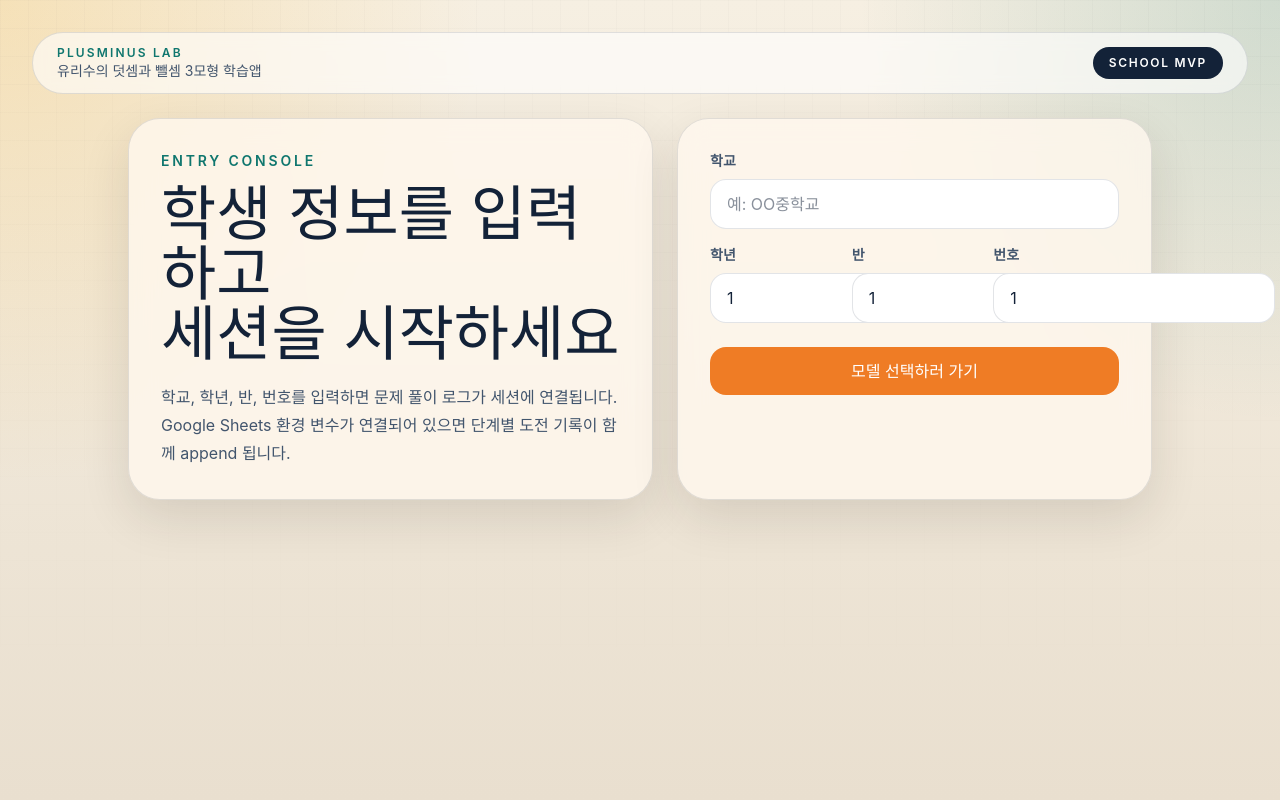
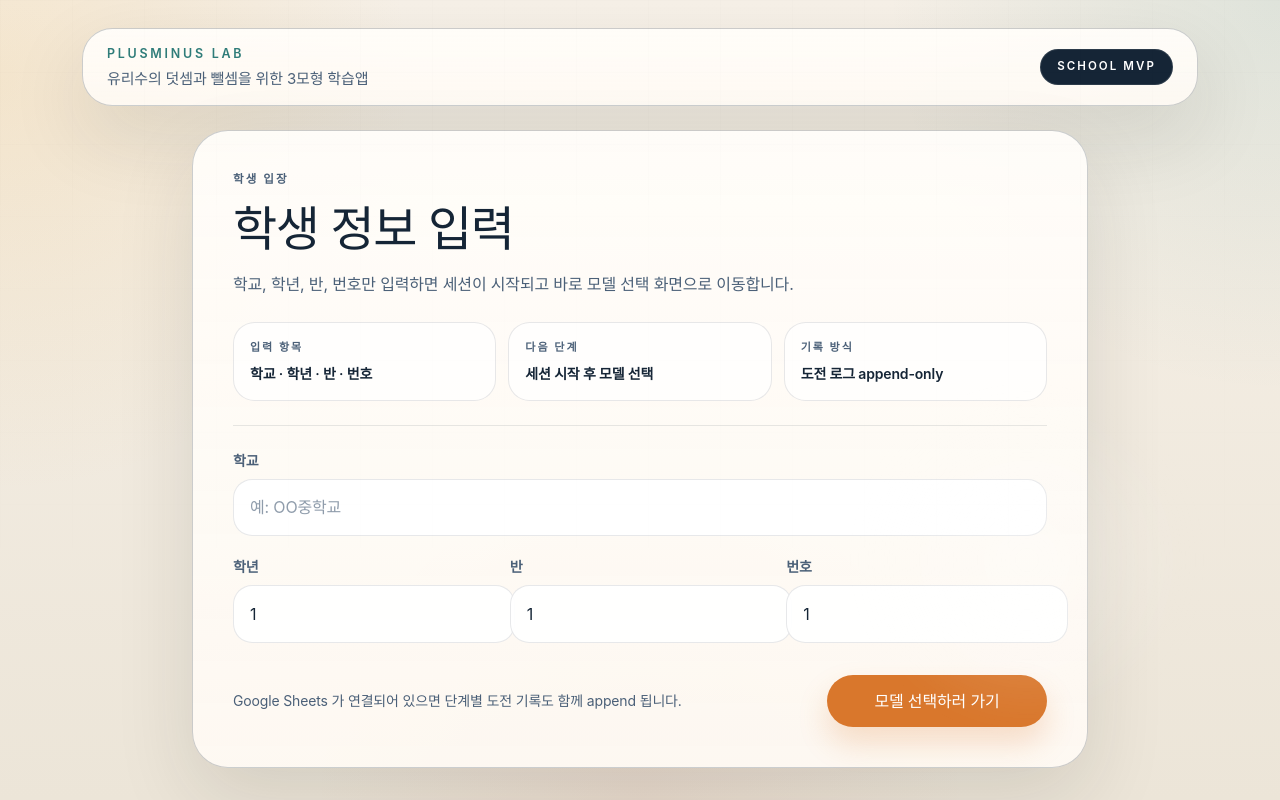
Before and after one commit to BeomjinSouth/plusminus, a Next.js app: page /enter in a window 1280 px wide. Built offline with nearby package versions, Linux system fonts and the light colour scheme; a web font is replaced by a local one.

Commit message:
feat: refine landing and entry presentation

```diff
--- a/src/app/enter/page.tsx
+++ b/src/app/enter/page.tsx
@@ -6,6 +6,12 @@ import { useState } from "react";
 import { Button } from "@/components/common/button";
 import { AppFrame } from "@/components/layout/app-frame";
 import { saveSessionState } from "@/lib/storage";
+
+const entryFacts = [
+  { label: "입력 항목", value: "학교 · 학년 · 반 · 번호" },
+  { label: "다음 단계", value: "세션 시작 후 모델 선택" },
+  { label: "기록 방식", value: "도전 로그 append-only" },
+];
 
 export default function EnterPage() {
   const router = useRouter();
@@ -60,70 +66,79 @@ export default function EnterPage() {
 
   return (
     <AppFrame>
-      <section className="mx-auto grid max-w-5xl gap-6 lg:grid-cols-[1.05fr_0.95fr]">
-        <div className="panel rounded-[2rem] px-6 py-8 md:px-8">
-          <p className="text-sm font-semibold uppercase tracking-[0.2em] text-[var(--sea)]">
-            Entry Console
-          </p>
-          <h1 className="mt-3 font-[var(--font-display)] text-5xl leading-none md:text-6xl">
-            학생 정보를 입력하고
-            <br />
-            세션을 시작하세요
+      <section className="mx-auto w-full max-w-4xl">
+        <div className="panel-strong rounded-[2.25rem] p-6 md:p-8 lg:p-10">
+          <div className="border-b border-[var(--line)] pb-6">
+            <div>
+              <p className="eyebrow text-[var(--sea)]">학생 입장</p>
+              <h1 className="mt-3 max-w-2xl font-[var(--font-display)] text-[2.2rem] leading-[1.2] tracking-[-0.03em] md:text-[3rem]">
+                학생 정보 입력
               </h1>
-          <p className="mt-5 max-w-xl text-sm leading-7 text-[var(--ink-soft)] md:text-base">
-            학교, 학년, 반, 번호를 입력하면 문제 풀이 로그가 세션에 연결됩니다.
-            Google Sheets 환경 변수가 연결되어 있으면 단계별 도전 기록이 함께
-            append 됩니다.
+              <p className="mt-3 max-w-xl text-sm leading-7 text-[var(--ink-soft)] md:text-base">
+                학교, 학년, 반, 번호만 입력하면 세션이 시작되고 바로 모델 선택
+                화면으로 이동합니다.
               </p>
             </div>
 
-        <form onSubmit={onSubmit} className="panel rounded-[2rem] p-6 md:p-8">
-          <div className="grid gap-4">
+            <div className="mt-6 grid gap-3 sm:grid-cols-3">
+              {entryFacts.map((fact) => (
+                <div
+                  key={fact.label}
+                  className="rounded-[1.35rem] border border-[var(--line)] bg-white/72 px-4 py-4"
+                >
+                  <p className="text-[11px] font-semibold uppercase tracking-[0.18em] text-[var(--ink-soft)]">
+                    {fact.label}
+                  </p>
+                  <p className="mt-2 text-sm font-semibold text-[var(--ink-strong)]">
+                    {fact.value}
+                  </p>
+                </div>
+              ))}
+            </div>
+          </div>
+
+          <form onSubmit={onSubmit} className="mt-6">
+            <div className="grid gap-5">
               <label className="grid gap-2">
-              <span className="text-sm font-semibold text-[var(--ink-soft)]">
-                학교
-              </span>
+                <span className="field-label">학교</span>
                 <input
                   value={school}
                   onChange={(event) => setSchool(event.target.value)}
-                className="rounded-2xl border border-[var(--line)] bg-white px-4 py-3"
+                  className="field"
                   placeholder="예: OO중학교"
                   required
                 />
               </label>
+
               <div className="grid gap-4 sm:grid-cols-3">
                 <label className="grid gap-2">
-                <span className="text-sm font-semibold text-[var(--ink-soft)]">
-                  학년
-                </span>
+                  <span className="field-label">학년</span>
                   <input
                     value={grade}
                     onChange={(event) => setGrade(event.target.value)}
-                  className="rounded-2xl border border-[var(--line)] bg-white px-4 py-3"
+                    className="field"
                     inputMode="numeric"
                     required
                   />
                 </label>
+
                 <label className="grid gap-2">
-                <span className="text-sm font-semibold text-[var(--ink-soft)]">
-                  반
-                </span>
+                  <span className="field-label">반</span>
                   <input
                     value={classNo}
                     onChange={(event) => setClassNo(event.target.value)}
-                  className="rounded-2xl border border-[var(--line)] bg-white px-4 py-3"
+                    className="field"
                     inputMode="numeric"
                     required
                   />
                 </label>
+
                 <label className="grid gap-2">
-                <span className="text-sm font-semibold text-[var(--ink-soft)]">
-                  번호
-                </span>
+                  <span className="field-label">번호</span>
                   <input
                     value={studentNo}
                     onChange={(event) => setStudentNo(event.target.value)}
-                  className="rounded-2xl border border-[var(--line)] bg-white px-4 py-3"
+                    className="field"
                     inputMode="numeric"
                     required
                   />
@@ -132,15 +147,27 @@ export default function EnterPage() {
             </div>
 
             {error ? (
-            <p className="mt-4 rounded-2xl border border-amber-200 bg-amber-50 px-4 py-3 text-sm text-amber-950">
+              <p className="mt-5 rounded-[1.4rem] border border-amber-200 bg-amber-50 px-4 py-3 text-sm text-amber-950">
                 {error}
               </p>
             ) : null}
 
-          <Button type="submit" className="mt-6" block disabled={loading}>
+            <div className="mt-8 flex flex-col gap-4 md:flex-row md:items-center md:justify-between">
+              <p className="max-w-xl text-sm leading-6 text-[var(--ink-soft)]">
+                Google Sheets 가 연결되어 있으면 단계별 도전 기록도 함께 append
+                됩니다.
+              </p>
+              <Button
+                type="submit"
+                className="rounded-full px-6 py-3.5 md:min-w-[220px] md:w-auto"
+                block
+                disabled={loading}
+              >
                 {loading ? "세션 생성 중..." : "모델 선택하러 가기"}
               </Button>
+            </div>
           </form>
+        </div>
       </section>
     </AppFrame>
   );
--- a/src/app/globals.css
+++ b/src/app/globals.css
@@ -1,19 +1,19 @@
 @import "tailwindcss";
 
 :root {
-  --bg-paper: #f6efe2;
-  --bg-wash: #e9dfcf;
-  --ink-strong: #132238;
-  --ink-soft: #42556d;
-  --panel: rgba(255, 248, 238, 0.8);
-  --panel-strong: rgba(255, 252, 247, 0.95);
-  --line: rgba(19, 34, 56, 0.12);
-  --line-strong: rgba(19, 34, 56, 0.26);
-  --sun: #ef7c25;
-  --sea: #0f766e;
-  --berry: #b9382f;
-  --gold: #f4b534;
-  --shadow: 0 18px 48px rgba(43, 35, 24, 0.12);
+  --bg-paper: #f7f1e8;
+  --bg-wash: #ece5d8;
+  --ink-strong: #152536;
+  --ink-soft: #4b6078;
+  --panel: rgba(255, 250, 244, 0.8);
+  --panel-strong: rgba(255, 252, 247, 0.94);
+  --line: rgba(21, 37, 54, 0.1);
+  --line-strong: rgba(21, 37, 54, 0.22);
+  --sun: #d9772c;
+  --sea: #2f7c79;
+  --berry: #b55243;
+  --gold: #e7b258;
+  --shadow: 0 24px 60px rgba(33, 31, 26, 0.1);
 }
 
 * {
@@ -28,10 +28,12 @@ body {
   margin: 0;
   min-height: 100vh;
   background:
-    radial-gradient(circle at top left, rgba(244, 181, 52, 0.24), transparent 32%),
-    radial-gradient(circle at top right, rgba(15, 118, 110, 0.16), transparent 28%),
+    radial-gradient(circle at 0% 10%, rgba(231, 178, 88, 0.18), transparent 28%),
+    radial-gradient(circle at 100% 0%, rgba(47, 124, 121, 0.12), transparent 26%),
+    radial-gradient(circle at 50% 100%, rgba(181, 82, 67, 0.08), transparent 32%),
     linear-gradient(180deg, var(--bg-paper), var(--bg-wash));
   color: var(--ink-strong);
+  letter-spacing: -0.01em;
 }
 
 body::before {
@@ -40,10 +42,24 @@ body::before {
   inset: 0;
   pointer-events: none;
   background-image:
-    linear-gradient(rgba(19, 34, 56, 0.03) 1px, transparent 1px),
-    linear-gradient(90deg, rgba(19, 34, 56, 0.03) 1px, transparent 1px);
-  background-size: 28px 28px;
-  mask-image: linear-gradient(180deg, rgba(0, 0, 0, 0.5), transparent 92%);
+    linear-gradient(rgba(21, 37, 54, 0.02) 1px, transparent 1px),
+    linear-gradient(90deg, rgba(21, 37, 54, 0.02) 1px, transparent 1px);
+  background-size: 72px 72px;
+  mask-image: linear-gradient(180deg, rgba(0, 0, 0, 0.42), transparent 90%);
+}
+
+body::after {
+  content: "";
+  position: fixed;
+  right: 6%;
+  bottom: 8%;
+  width: 22rem;
+  height: 22rem;
+  border-radius: 999px;
+  pointer-events: none;
+  background: radial-gradient(circle, rgba(255, 255, 255, 0.42), transparent 68%);
+  filter: blur(14px);
+  opacity: 0.55;
 }
 
 a {
@@ -52,7 +68,9 @@ a {
 }
 
 button,
-input {
+input,
+select,
+textarea {
   font: inherit;
 }
 
@@ -63,19 +81,68 @@ input {
 
 .panel {
   border: 1px solid var(--line);
-  background: var(--panel);
-  backdrop-filter: blur(14px);
+  background: linear-gradient(
+    180deg,
+    rgba(255, 251, 245, 0.84),
+    rgba(255, 248, 241, 0.74)
+  );
+  backdrop-filter: blur(18px);
   box-shadow: var(--shadow);
 }
 
 .panel-strong {
   border: 1px solid var(--line-strong);
-  background: var(--panel-strong);
-  box-shadow: var(--shadow);
+  background: linear-gradient(
+    180deg,
+    rgba(255, 253, 249, 0.96),
+    rgba(255, 250, 244, 0.9)
+  );
+  box-shadow: 0 30px 80px rgba(33, 31, 26, 0.12);
 }
 
 .section-title {
   letter-spacing: 0.02em;
+}
+
+.eyebrow {
+  font-size: 0.72rem;
+  font-weight: 600;
+  letter-spacing: 0.18em;
+  text-transform: uppercase;
+  color: var(--ink-soft);
+}
+
+.field-label {
+  font-size: 0.88rem;
+  font-weight: 600;
+  color: var(--ink-soft);
+}
+
+.field {
+  min-height: 3.6rem;
+  border: 1px solid var(--line);
+  border-radius: 1.2rem;
+  background: rgba(255, 255, 255, 0.92);
+  padding: 0 1rem;
+  color: var(--ink-strong);
+  transition:
+    border-color 0.18s ease,
+    box-shadow 0.18s ease,
+    transform 0.18s ease;
+}
+
+.field::placeholder {
+  color: rgba(75, 96, 120, 0.62);
+}
+
+.field:hover {
+  border-color: var(--line-strong);
+}
+
+.field:focus {
+  outline: none;
+  border-color: rgba(47, 124, 121, 0.55);
+  box-shadow: 0 0 0 4px rgba(47, 124, 121, 0.12);
 }
 
 .rise-in {
@@ -88,6 +155,62 @@ input {
 
 .shake-soft {
   animation: shake-soft 0.28s ease-in-out;
+}
+
+.stone-chip {
+  position: relative;
+  display: inline-flex;
+  height: 2.75rem;
+  width: 2.75rem;
+  align-items: center;
+  justify-content: center;
+  border-radius: 9999px;
+  border: 1px solid transparent;
+  font-size: 0.95rem;
+  font-weight: 800;
+  box-shadow:
+    inset 0 1px 0 rgba(255, 255, 255, 0.72),
+    0 10px 18px rgba(19, 34, 56, 0.14);
+}
+
+.stone-chip::after {
+  content: "";
+  position: absolute;
+  inset: 0.3rem auto auto 0.45rem;
+  height: 0.7rem;
+  width: 1rem;
+  border-radius: 9999px;
+  background: rgba(255, 255, 255, 0.32);
+  filter: blur(0.5px);
+}
+
+.stone-chip-positive {
+  border-color: rgba(56, 189, 248, 0.34);
+  background:
+    radial-gradient(circle at 30% 28%, rgba(255, 255, 255, 0.9), transparent 24%),
+    linear-gradient(160deg, #ecfeff, #7dd3fc);
+  color: #0c4a6e;
+}
+
+.stone-chip-negative {
+  border-color: rgba(251, 146, 60, 0.34);
+  background:
+    radial-gradient(circle at 30% 28%, rgba(255, 255, 255, 0.84), transparent 24%),
+    linear-gradient(160deg, #ffedd5, #fb923c);
+  color: #7c2d12;
+}
+
+.stone-chip[data-animation="enter"] {
+  animation: stone-enter 0.38s cubic-bezier(0.2, 0.8, 0.2, 1) both;
+  animation-delay: var(--stone-delay, 0ms);
+}
+
+.stone-chip[data-animation="leave"] {
+  animation: stone-leave 0.22s ease-in both;
+}
+
+.stone-chip[data-animation="cancel"] {
+  animation: stone-cancel 0.64s cubic-bezier(0.2, 0.8, 0.2, 1) both;
 }
 
 @keyframes rise-in {
@@ -125,3 +248,66 @@ input {
     transform: translateX(5px);
   }
 }
+
+@keyframes stone-enter {
+  0% {
+    opacity: 0;
+    transform: translateY(18px) scale(0.72);
+  }
+  70% {
+    opacity: 1;
+    transform: translateY(-4px) scale(1.04);
+  }
+  100% {
+    opacity: 1;
+    transform: translateY(0) scale(1);
+  }
+}
+
+@keyframes stone-leave {
+  0% {
+    opacity: 1;
+    transform: scale(1);
+  }
+  100% {
+    opacity: 0;
+    transform: translateY(10px) scale(0.45);
+  }
+}
+
+@keyframes stone-cancel {
+  0% {
+    opacity: 1;
+    transform: translateY(0) scale(1);
+    filter: saturate(1);
+  }
+  35% {
+    transform: translateY(-6px) scale(1.08);
+    filter: saturate(1.25);
+  }
+  72% {
+    opacity: 0.85;
+    transform: translateY(4px) scale(0.72);
+  }
+  100% {
+    opacity: 0;
+    transform: translateY(14px) scale(0.18);
+    filter: saturate(0.5);
+  }
+}
+
+@media (prefers-reduced-motion: reduce) {
+  html {
+    scroll-behavior: auto;
+  }
+
+  .rise-in,
+  .pulse-good,
+  .shake-soft,
+  .stone-chip[data-animation="enter"],
+  .stone-chip[data-animation="leave"],
+  .stone-chip[data-animation="cancel"] {
+    animation-duration: 1ms !important;
+    animation-delay: 0ms !important;
+  }
+}
--- a/src/app/layout.tsx
+++ b/src/app/layout.tsx
@@ -1,11 +1,11 @@
 import type { Metadata } from "next";
-import { Do_Hyeon, IBM_Plex_Sans_KR } from "next/font/google";
+import { IBM_Plex_Sans_KR, Noto_Serif_KR } from "next/font/google";
 
 import "./globals.css";
 
-const displayFont = Do_Hyeon({
+const displayFont = Noto_Serif_KR({
   subsets: ["latin"],
-  weight: "400",
+  weight: ["500", "700"],
   variable: "--font-display",
 });
 
@@ -18,7 +18,7 @@ const bodyFont = IBM_Plex_Sans_KR({
 export const metadata: Metadata = {
   title: "PlusMinus Lab",
   description:
-    "유리수의 덧셈과 뺄셈을 셈돌, 우체부, 토끼 모델로 학습하는 게이미피케이션 웹앱",
+    "유리수의 덧셈과 뺄셈을 셈돌, 카드 점수 미션, 토끼 모델로 학습하는 수업용 웹앱",
 };
 
 export default function RootLayout({
--- a/src/components/common/button.tsx
+++ b/src/components/common/button.tsx
@@ -18,16 +18,16 @@ export function Button({
   return (
     <button
       className={cn(
-        "rounded-2xl px-4 py-3 text-sm font-semibold transition disabled:cursor-not-allowed disabled:opacity-50",
+        "rounded-[1.15rem] px-4 py-3 text-sm font-semibold tracking-[-0.01em] transition duration-200 focus-visible:outline-none focus-visible:ring-2 focus-visible:ring-[var(--ink-strong)] focus-visible:ring-offset-2 focus-visible:ring-offset-[var(--bg-paper)] disabled:cursor-not-allowed disabled:opacity-50",
         block && "w-full",
         tone === "primary" &&
-          "bg-[var(--sun)] text-white hover:-translate-y-0.5",
+          "bg-[var(--sun)] text-white shadow-[0_16px_30px_rgba(217,119,44,0.22)] hover:-translate-y-0.5 hover:brightness-[1.02]",
         tone === "secondary" &&
-          "bg-[var(--sea)] text-white hover:-translate-y-0.5",
+          "bg-[var(--sea)] text-white shadow-[0_16px_30px_rgba(47,124,121,0.2)] hover:-translate-y-0.5 hover:brightness-[1.02]",
         tone === "ghost" &&
-          "border border-[var(--line-strong)] bg-white/80 text-[var(--ink-strong)] hover:border-[var(--sea)]",
+          "border border-[var(--line-strong)] bg-white/80 text-[var(--ink-strong)] hover:border-[var(--sea)] hover:bg-white",
         tone === "danger" &&
-          "bg-[var(--berry)] text-white hover:-translate-y-0.5",
+          "bg-[var(--berry)] text-white shadow-[0_16px_30px_rgba(181,82,67,0.2)] hover:-translate-y-0.5 hover:brightness-[1.02]",
         className,
       )}
       {...props}
--- a/src/components/layout/app-frame.tsx
+++ b/src/components/layout/app-frame.tsx
@@ -2,17 +2,17 @@ import type { ReactNode } from "react";
 
 export function AppFrame({ children }: { children: ReactNode }) {
   return (
-    <main className="mx-auto flex min-h-screen w-full max-w-7xl flex-col px-4 py-6 md:px-8 md:py-8">
-      <header className="mb-6 flex items-center justify-between rounded-full border border-[var(--line)] bg-white/60 px-4 py-3 backdrop-blur md:px-6">
-        <div>
-          <p className="text-xs font-semibold uppercase tracking-[0.18em] text-[var(--sea)]">
+    <main className="mx-auto flex min-h-screen w-full max-w-[1180px] flex-col px-4 py-5 md:px-8 md:py-7">
+      <header className="panel-strong mb-6 flex items-center justify-between gap-4 rounded-[1.9rem] px-5 py-4 md:px-6">
+        <div className="min-w-0">
+          <p className="text-[0.78rem] font-semibold uppercase tracking-[0.22em] text-[var(--sea)]">
             PlusMinus Lab
           </p>
-          <p className="text-sm text-[var(--ink-soft)]">
-            유리수의 덧셈과 뺄셈 3모형 학습앱
+          <p className="mt-1 text-sm text-[var(--ink-soft)] md:text-[15px]">
+            유리수의 덧셈과 뺄셈을 위한 3모형 학습앱
           </p>
         </div>
-        <div className="rounded-full bg-[var(--ink-strong)] px-4 py-2 text-xs font-semibold uppercase tracking-[0.14em] text-white">
+        <div className="hidden rounded-full border border-white/10 bg-[var(--ink-strong)] px-4 py-2 text-[0.72rem] font-semibold uppercase tracking-[0.18em] text-white sm:block">
           School MVP
         </div>
       </header>
```
Also changed, not shown: src/app/page.tsx (+98 -56 lines), 2 other files (tests, documents, lock files or other folders). Lines whose indentation alone changed are shown as unchanged.
